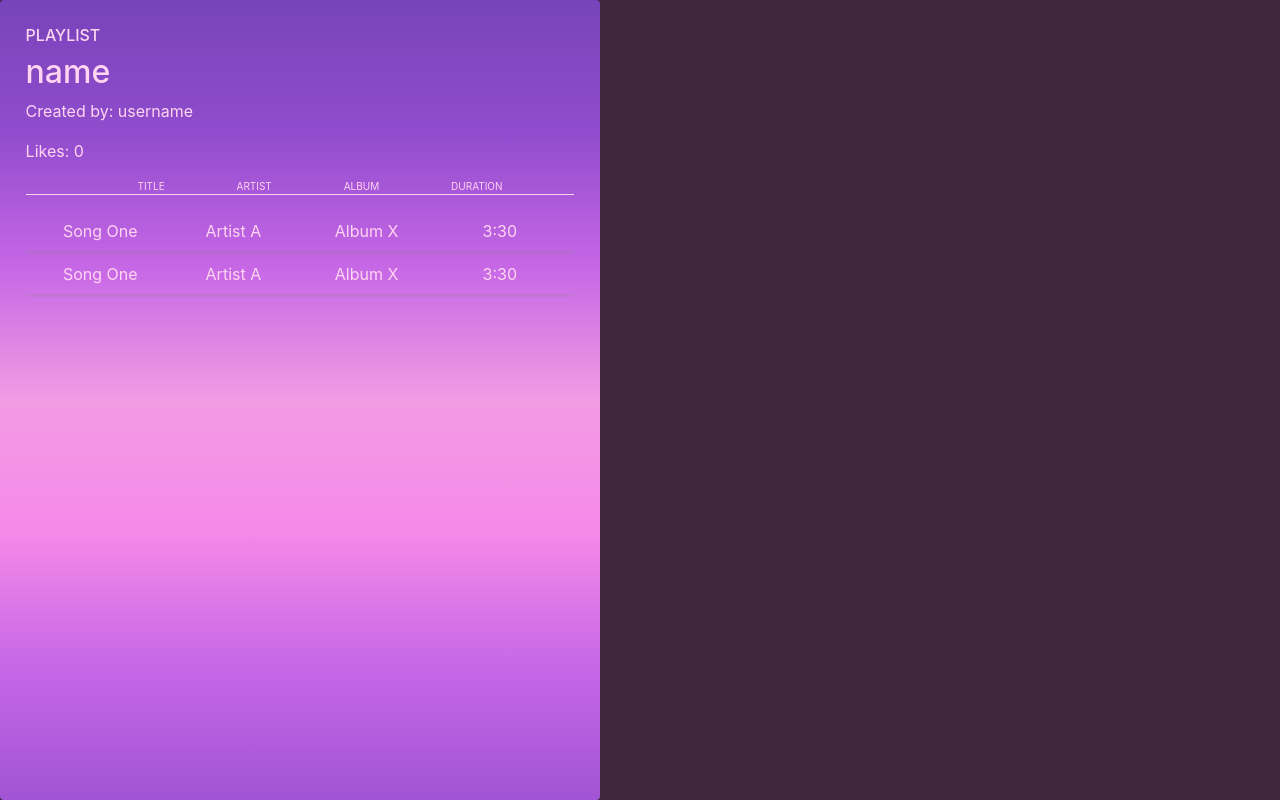
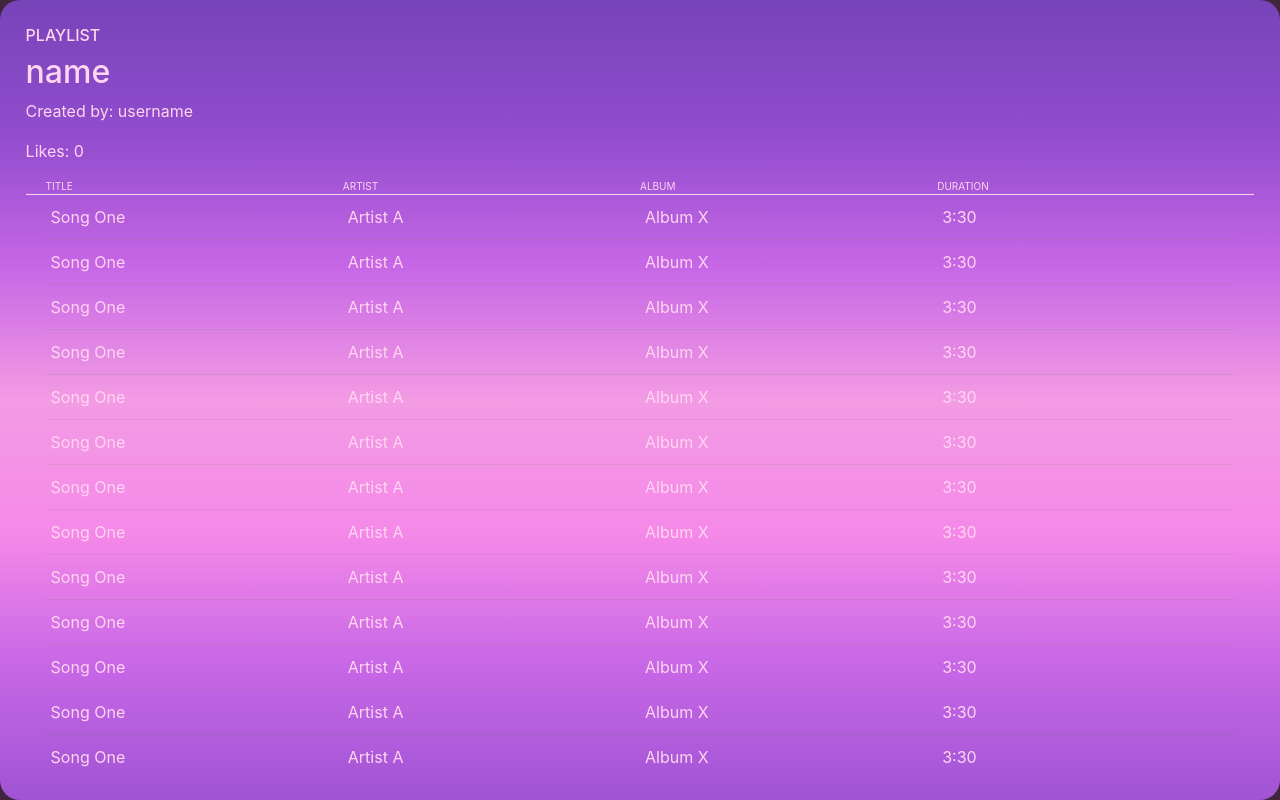
Before and after one commit to KyleElison/Sunhack2024, a React (Create React App) app in the folder frontend/: page /Songs in a window 1280 px wide. Built offline with nearby package versions, Linux system fonts and the light colour scheme.

Commit message:
Finished Songs UI

```diff
--- a/frontend/src/views/Songs/Song.css
+++ b/frontend/src/views/Songs/Song.css
@@ -1,8 +1,15 @@
-.song-container{
+.song-container {
     display: flex;
-    border-bottom: solid rgba(128, 128, 128, 0.184);
-    padding: 1vh;
-}
-.song-item{
+    justify-content: space-between;
+    border-bottom: solid 1px rgba(128, 126, 126, 0.184);
+    padding: 10px 0;
+  }
+
+  .song-item {
     flex: 1;
-}
+    text-align: left;
+    white-space: nowrap;
+    overflow: hidden;
+    text-overflow: ellipsis;
+    padding: 0 5px;
+  }
--- a/frontend/src/views/Songs/Songs.css
+++ b/frontend/src/views/Songs/Songs.css
@@ -1,27 +1,48 @@
-body{
+body, html{
     padding: 0;
     margin: 0;
+    width: 100%;
+    height: 100%;
 }
 .header{
     text-align: left;
     margin-bottom: 0px;
 }
+
 .playlist{
     background-image: linear-gradient(to bottom,#422c9b99,#743ec0a7,#c667e6b8, #ffaae3c7, #f589e9, #c667e6ac, #743ec078);
     border: 0px;
-    /* border-radius: 20px;; */
     padding: 2%;
     width: 100vw;
     height: 100vh;
-    margin: 0px;
+    max-width: none;
+    border-radius: 20px;
+    box-sizing: border-box;
+    flex-direction: column;
+    display:flex;
 }
 ul{
     list-style: none;
     display: flex;
-    justify-content: space-evenly;
+    justify-content: space-between;
     border-bottom: solid 1px;
-
+    padding: 0 20px;
+    margin: 0;
 }
 li{
     font-size: 10px;
+    flex: 1;
+    text-align: left;
 }
+.song-list-container {
+    flex-grow: 1;
+    display: flex;
+    flex-direction: column;
+    overflow: hidden;
+  }
+.song-list{
+    overflow-y: auto;
+    flex-grow: 1;
+    padding: 0px 20px;
+    margin:0px;
+}
--- a/frontend/src/views/Songs/Songs.js
+++ b/frontend/src/views/Songs/Songs.js
@@ -4,12 +4,107 @@ import Song from './Song';
 
 function Songs() {
 
-  // Example array of song data
   const playlistData = {
     name: "name",
     username: "username",
     likes: 0,
     songs: [
+      {
+        name: "Song One",
+        artist: "Artist A",
+        album: "Album X",
+        duration: "3:30"
+      },
+      {
+        name: "Song One",
+        artist: "Artist A",
+        album: "Album X",
+        duration: "3:30"
+      },
+      {
+        name: "Song One",
+        artist: "Artist A",
+        album: "Album X",
+        duration: "3:30"
+      },
+      {
+        name: "Song One",
+        artist: "Artist A",
+        album: "Album X",
+        duration: "3:30"
+      },
+      {
+        name: "Song One",
+        artist: "Artist A",
+        album: "Album X",
+        duration: "3:30"
+      },
+      {
+        name: "Song One",
+        artist: "Artist A",
+        album: "Album X",
+        duration: "3:30"
+      },
+      {
+        name: "Song One",
+        artist: "Artist A",
+        album: "Album X",
+        duration: "3:30"
+      },
+      {
+        name: "Song One",
+        artist: "Artist A",
+        album: "Album X",
+        duration: "3:30"
+      },
+      {
+        name: "Song One",
+        artist: "Artist A",
+        album: "Album X",
+        duration: "3:30"
+      },
+      {
+        name: "Song One",
+        artist: "Artist A",
+        album: "Album X",
+        duration: "3:30"
+      },
+      {
+        name: "Song One",
+        artist: "Artist A",
+        album: "Album X",
+        duration: "3:30"
+      },
+      {
+        name: "Song One",
+        artist: "Artist A",
+        album: "Album X",
+        duration: "3:30"
+      },
+      {
+        name: "Song One",
+        artist: "Artist A",
+        album: "Album X",
+        duration: "3:30"
+      },
+      {
+        name: "Song One",
+        artist: "Artist A",
+        album: "Album X",
+        duration: "3:30"
+      },
+      {
+        name: "Song One",
+        artist: "Artist A",
+        album: "Album X",
+        duration: "3:30"
+      },
+      {
+        name: "Song One",
+        artist: "Artist A",
+        album: "Album X",
+        duration: "3:30"
+      },
       {
         name: "Song One",
         artist: "Artist A",
@@ -32,7 +127,7 @@ function Songs() {
         <p>Created by: {playlistData.username}</p>
         <p>Likes: {playlistData.likes}</p>
       </div>
-      <div className="song-list">
+      <div className="song-list-container">
         <div className= "songListHeader">
           <ul >
             <li> TITLE </li>
@@ -41,6 +136,7 @@ function Songs() {
             <li> DURATION </li>
           </ul>
         </div>
+        <div className="song-list">
             {playlistData.songs.map((song, index) => (
               <Song
                 key={index}
@@ -52,6 +148,7 @@ function Songs() {
             ))}
         </div>
       </div>
+    </div>
   );
 }
 
```
Lines whose indentation alone changed are shown as unchanged.
